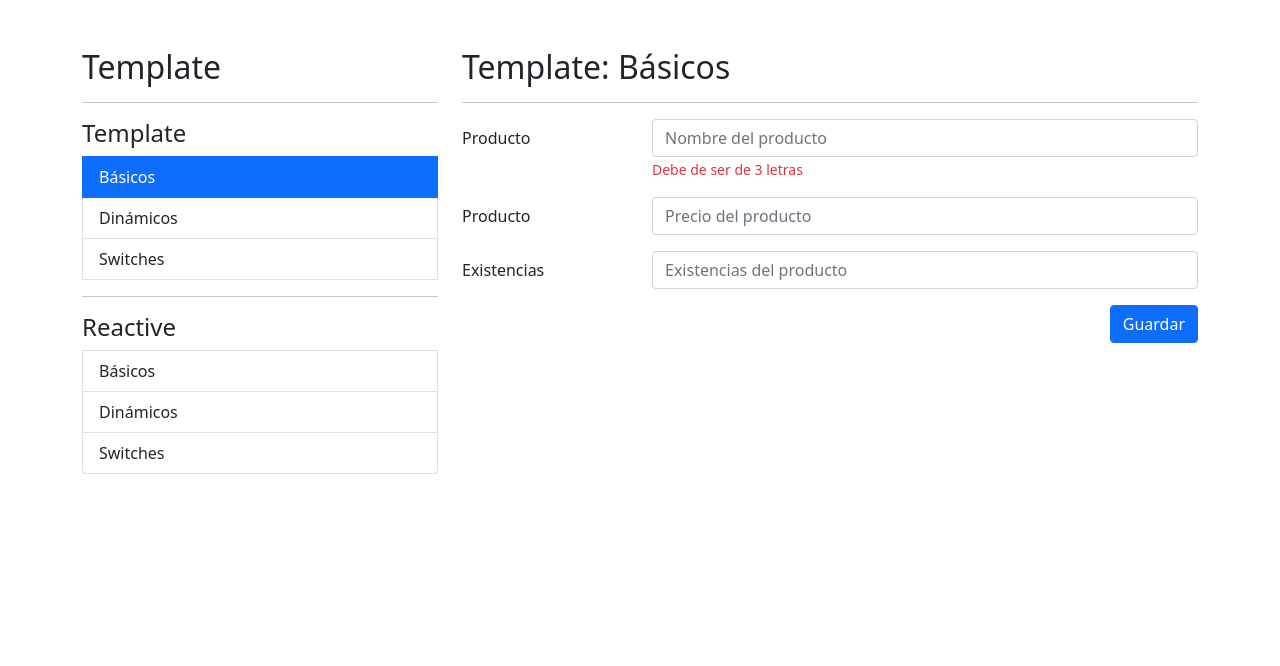
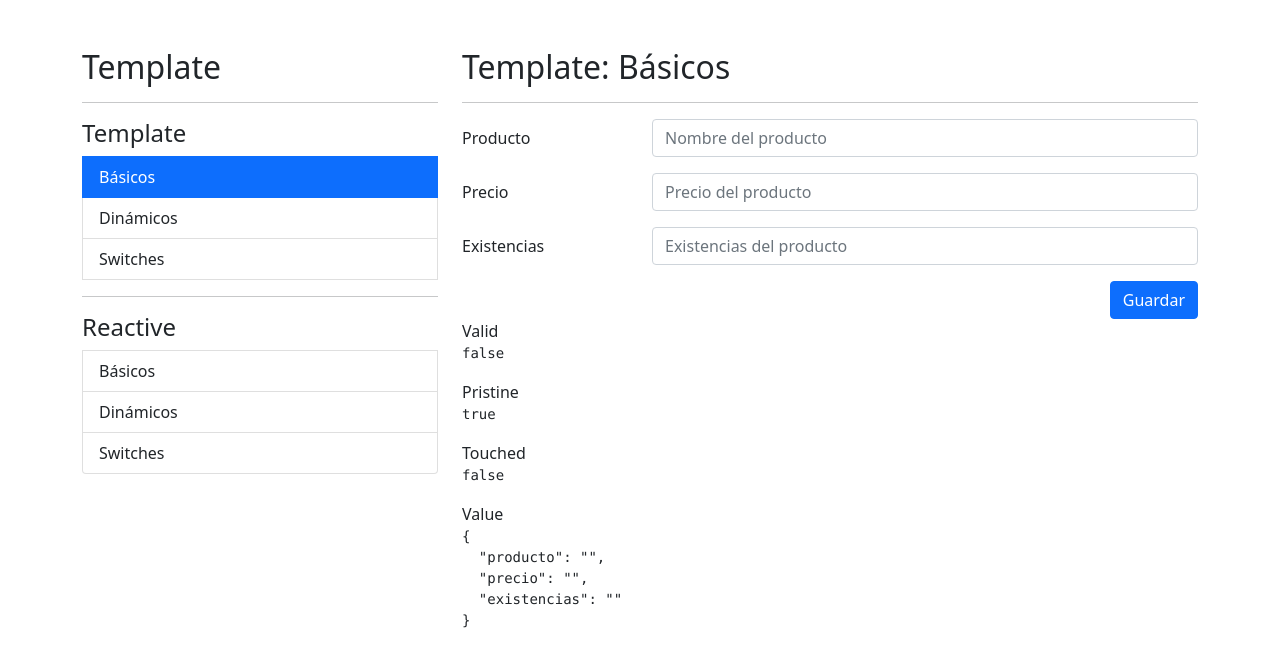
Before and after one commit to Dcterrance88/FormulariosApp-Angular, an Angular app: page /template/basicos in a window 1280 px wide. Shown: the top 666 px of the page. Built offline with nearby package versions, Linux system fonts and the light colour scheme.

Commit message:
Mostrar mensajes de error
se añadio una validacion usando la referencia del formulario y mostrando
un mensaje de error si el campo productos su lenght es menor a 3

```diff
--- a/src/app/template/basicos/basicos.component.html
+++ b/src/app/template/basicos/basicos.component.html
@@ -4,26 +4,40 @@
 <div class="row">
   <div class="col">
 
-    <form>
+    <form (ngSubmit)="guardar(miFormulario)"
+          #miFormulario="ngForm"
+          autocomplete="off">
+
       <!-- Campo de producto -->
       <div class="mb-3 row">
         <label class="col-sm-3 col-form-label">Producto</label>
         <div class="col-sm-9">
           <input type="text"
                   class="form-control"
-                  placeholder="Nombre del producto">
-          <span class="form-text text-danger">Debe de ser de 3 letras</span>
+                  placeholder="Nombre del producto"
+                  ngModel
+                  name="producto"
+                  required
+                  minlength="3">
+          <span class="form-text text-danger"
+                *ngIf="miFormulario.controls.producto?.invalid && miFormulario.controls.producto?.touched">
+            Debe de ser de 3 letras
+          </span>
         </div>
       </div>
 
       <!-- Campo de precio -->
       <div class="mb-3 row">
-        <label class="col-sm-3 col-form-label">Producto</label>
+        <label class="col-sm-3 col-form-label">Precio</label>
         <div class="col-sm-9">
           <input type="number"
                   class="form-control"
-                  placeholder="Precio del producto">
-        </div>
+                  placeholder="Precio del producto"
+                  ngModel
+                  name="precio"
+                  min="0"
+                  required>
+                </div>
       </div>
 
       <!-- Campo de existencias -->
@@ -32,7 +46,9 @@
         <div class="col-sm-9">
           <input type="number"
                   class="form-control"
-                  placeholder="Existencias del producto">
+                  placeholder="Existencias del producto"
+                  ngModel
+                  name="existencias">
         </div>
       </div>
 
@@ -49,3 +65,26 @@
 
   </div>
 </div>
+
+<div class="row">
+  <div class="col">
+    <span>Valid</span>
+    <pre>{{miFormulario.valid}}</pre>
+
+    <span>Pristine</span>
+    <pre>{{miFormulario.pristine}}</pre>
+
+    <span>Touched</span>
+    <pre>{{miFormulario.touched}}</pre>
+
+    <span>Value</span>
+    <pre>{{miFormulario.value | json }}</pre>
+  </div>
+
+</div>
+
+<!--
+  Pristine: -no se ha cambiado ninguno de los valores con los cuales se presento el formulario
+            -el formulario con sus valores internos no se han tocado desde que se le presento al usuario
+  Touched: -significa que si el usuario ha tocado el formulario
+ -->
--- a/src/app/template/basicos/basicos.component.ts
+++ b/src/app/template/basicos/basicos.component.ts
@@ -1,4 +1,5 @@
 import { Component, OnInit } from '@angular/core';
+import { NgForm } from '@angular/forms';
 
 @Component({
   selector: 'app-basicos',
@@ -13,4 +14,8 @@ export class BasicosComponent implements OnInit {
   ngOnInit(): void {
   }
 
+  public guardar(miFormulario : NgForm ) : void {
+    console.log(miFormulario.value);
+  }
+
 }
```
Also changed, not shown: src/app/template/template.module.ts (+7 -1 lines).
